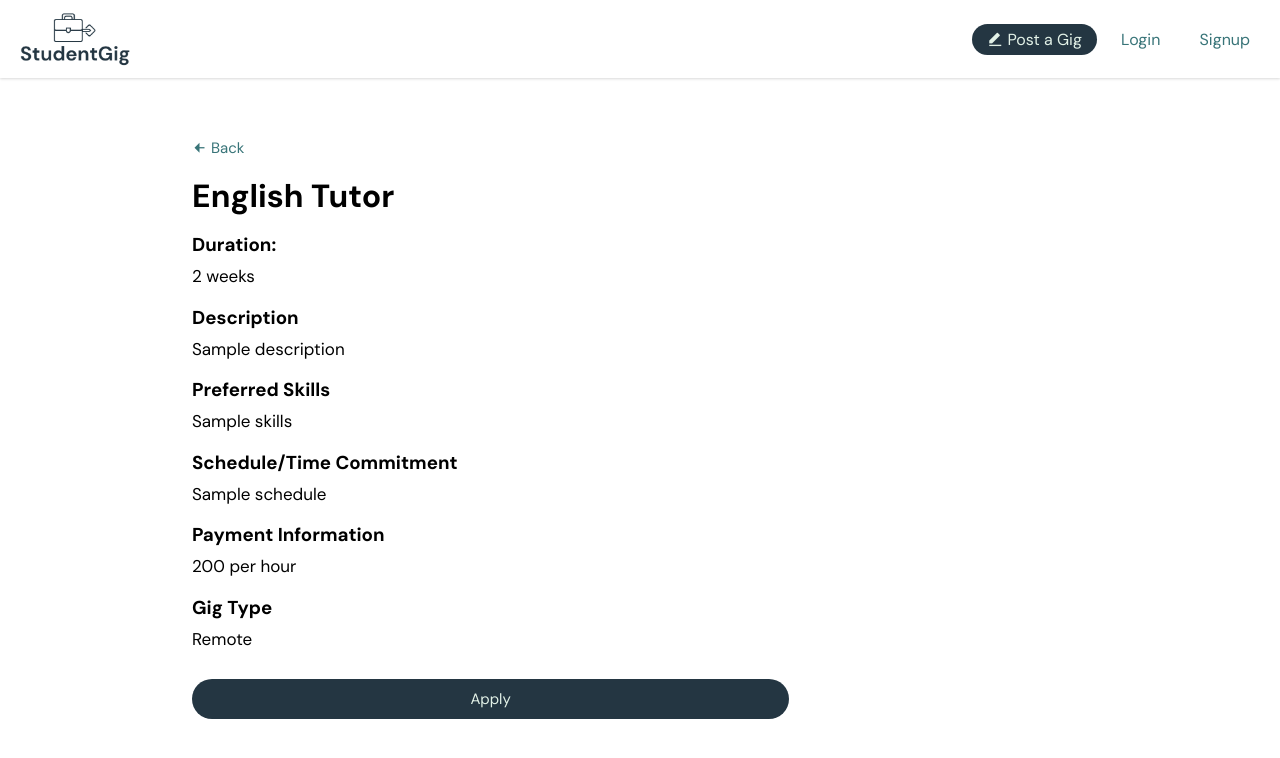
After one commit to markjasongalang/studentgig, a PHP site: page /gig-details.php in a window 1280 px wide. The commit adds this page. Shown: the top 758 px of the page. Run offline with PHP 8.4, Linux system fonts and the light colour scheme.

Commit message:
implemented frontend of ./gig-details page

```diff
--- /dev/null
+++ b/css/gig-details.css
@@ -0,0 +1,39 @@
+.inner {
+    display: flex;
+}
+
+.main {
+    flex-basis: 70%;
+    padding-right: 30px;
+}
+
+.main .gig-title-label {
+    display: none;
+}
+
+input[type=text],
+input[type=number],
+textarea {
+    display: none;
+}
+
+#update-gig-details-form {
+    display: none;
+}
+
+select {
+    display: none !important;
+}
+
+select.show {
+    display: inline-block !important;
+}
+
+.side {
+    flex-basis: 30%;
+}
+
+.side button a {
+    text-decoration: none;
+    color: var(--extra-color);
+}
--- a/css/style.css
+++ b/css/style.css
@@ -78,7 +78,7 @@ nav .special-link {
     margin-top: 15px;
 }
 
-input, select {
+input, select, button {
     width: 100%;
     margin: 7px 0;
     padding: 10px 20px;
@@ -139,9 +139,42 @@ input[type=submit]:hover, button:hover {
     background-color: var(--secondary-color);
 }
 
+.content {
+    margin: 7px 0;
+    line-height: 1.5;
+    font-size: 17px;
+    white-space: pre-wrap;
+}
+
+.outline-btn {
+    background-color: white !important;
+    color: var(--primary-color) m !important;
+    border: 1px solid var(--primary-color) !important;
+}
+
+.outline-btn:hover {
+    border: none !important;
+    background-color: var(--secondary-color) !important;
+    color: var(--extra-color) !important;
+}
+
+.back-btn {
+    width: auto;
+    color: var(--special-gray);
+    background: none;
+    padding: 10px 0;
+    font-size: 15px;
+    color: var(--secondary-color);
+}
+
+.back-btn:hover {
+    background: none;
+    color: var(--primary-color);
+}
+
 /* ---------------------------- SPINNER ---------------------------- */
 #loader {
-    /* display: none; */
+    display: none;
     margin-top: 10px;
 }
 
--- /dev/null
+++ b/gig-details.php
@@ -0,0 +1,155 @@
+<?php
+    $title = 'Gig Details';
+    $css_file_name = 'gig-details';
+    include './partials/header.php';
+?>
+
+<div class="container">
+    <button class="back-btn" type="button"><i class="ri-arrow-left-fill"></i> Back</button>
+
+    <div class="inner">
+        <div class="main">
+            <!-- Gig Title -->
+            <h1>English Tutor</h1>
+            <h3 class="input-label gig-title-label">Gig Title</h3>
+            <input name="" id="" type="text" placeholder="Examples: English Tutor, Graphic Designer, Social Media Manager, etc...">
+            <p class="input-help"></p>
+
+            <!-- Duration -->
+            <h3 class="input-label">Duration:</h3>
+            <p class="content">2 weeks</p>
+            <input class="short-input" type="number" min="1" value="1" step="1">
+            <select class="short-select" name="" id="">
+                <option value="days">day(s)</option>
+                <option value="weeks">week(s)</option>
+                <option value="months">month(s)</option>
+            </select>
+            <p class="input-help"></p>
+
+            <!-- Description -->
+            <h3 class="input-label">Description</h3>
+            <p class="content">Sample description</p>
+            <textarea name="" id="" placeholder="Provide some description about the gig..."></textarea>
+            <p class="input-help"></p>
+
+            <!-- Preferred Skills -->
+            <h3 class="input-label">Preferred Skills</h3>
+            <p class="content">Sample skills</p>
+            <textarea name="" id="" placeholder="What are the skills that the student should preferably have?"></textarea>
+            <p class="input-help"></p>
+
+            <!-- Schedule/Time Commitment -->
+            <h3 class="input-label">Schedule/Time Commitment</h3>
+            <p class="content">Sample schedule</p>
+            <textarea name="" id="" placeholder="Examples:
+1) 9:00 PM to 11:30 PM (Mon, Wed, Fri)
+2) Flexible Schedule (work on your own time)
+3) Submit weekly reports every Friday, with flexible working hours"></textarea>
+            <p class="input-help"></p>
+
+            <!-- Payment information -->
+            <h3 class="input-label">Payment Information</h3>
+            <p class="content">200 per hour</p>
+            <input name="" id="" class="short-input" type="number" min="0" step="0.01" placeholder="Enter amount">
+            <select class="short-select" name="" id="">
+                <option value="hour">per hour</option>
+                <option value="day">per day</option>
+                <option value="week">per week</option>
+                <option value="month">per month</option>
+                <option value="submission">per submission</option>
+            </select>
+            <p class="input-help"></p>
+
+            <!-- Gig Type -->
+            <h3 class="input-label">Gig Type</h3>
+            <p class="content">Remote</p>
+            <select name="" id="">
+                <option value="remote">Remote</option>
+                <option value="onsite">Onsite</option>
+                <option value="hybrid">Hybrid</option>
+            </select>
+            <input name="" id="" type="text" placeholder="Enter complete address">
+            <p class="input-help"></p>
+
+            <div id="loader"><div class="spinner"></div></div>
+
+            <form method="POST">
+                <input type="submit" value="Apply">
+            </form>
+
+            <form id="update-gig-details-form" method="POST">
+                <input type="submit" value="Update">
+            </form>
+        </div>
+
+        <div class="side">
+            <!-- <button id="view-applicants-btn" type="button"><a href="./view-applicants?g=">View Applicants</a></button>
+            <button id="edit-btn" class="outline-btn" type="button">Edit</button>
+
+            <form method="POST">
+                <input id="close-gig-btn" class="outline-btn" type="submit" value="Close Gig">
+            </form> -->
+        </div>
+    </div>
+
+</div>
+
+<script>
+    // Edit Button
+    const editBtn = document.querySelector('#edit-btn');
+    editBtn.addEventListener('click', () => {
+        if (editBtn.innerHTML === 'Edit') {
+            document.querySelector('h1').style.display = 'none';
+
+            document.querySelectorAll('.content').forEach(content => {
+                content.style.display = 'none';
+            });
+
+            document.querySelector('.gig-title-label').style.display = 'block';
+            document.querySelectorAll('input[type=text]').forEach(inputText => {
+                inputText.style.display = 'block';
+            });
+            document.querySelectorAll('input[type=number]').forEach(inputNumber => {
+                inputNumber.style.display = 'inline-block';
+            });
+            document.querySelectorAll('textarea').forEach(textarea => {
+                textarea.style.display = 'block';
+            });
+            document.querySelectorAll('select').forEach(select => {
+                select.classList.add('show');
+            });
+            document.querySelector('#update-gig-details-form').style.display = 'block';
+
+            editBtn.innerHTML = 'Cancel';
+        } else {
+            document.querySelector('h1').style.display = 'block';
+
+            document.querySelectorAll('.content').forEach(content => {
+                content.style.display = 'block';
+            });
+
+            document.querySelector('.gig-title-label').style.display = 'none';
+            document.querySelectorAll('input[type=text]').forEach(inputText => {
+                inputText.style.display = 'none';
+            });
+            document.querySelectorAll('input[type=number]').forEach(inputNumber => {
+                inputNumber.style.display = 'none';
+            });
+            document.querySelectorAll('textarea').forEach(textarea => {
+                textarea.style.display = 'none';
+            });
+            document.querySelectorAll('select').forEach(select => {
+                select.classList.remove('show');
+            });
+            document.querySelector('#update-gig-details-form').style.display = 'none';
+
+            editBtn.innerHTML = 'Edit';
+        }
+    });
+
+
+</script>
+
+<?php
+    include './partials/footer.php';
+?>
--- a/js/script.js
+++ b/js/script.js
@@ -1,3 +1,4 @@
+// Auto-resize all textareas
 const autoResizeTextArea = (textarea) => {
     textarea.style.height = 'auto';
     textarea.style.height = textarea.scrollHeight + 'px';
@@ -9,3 +10,11 @@ textareas.forEach(textarea => {
         autoResizeTextArea(e.target);
     });
 });
+
+// Back buttons
+const backBtns = document.querySelectorAll('.back-btn');
+backBtns.forEach(backBtn => {
+    backBtn.addEventListener('click', () => {
+        window.history.back();
+    });
+});
```
Also changed, not shown: index.php (+8 -5 lines).
